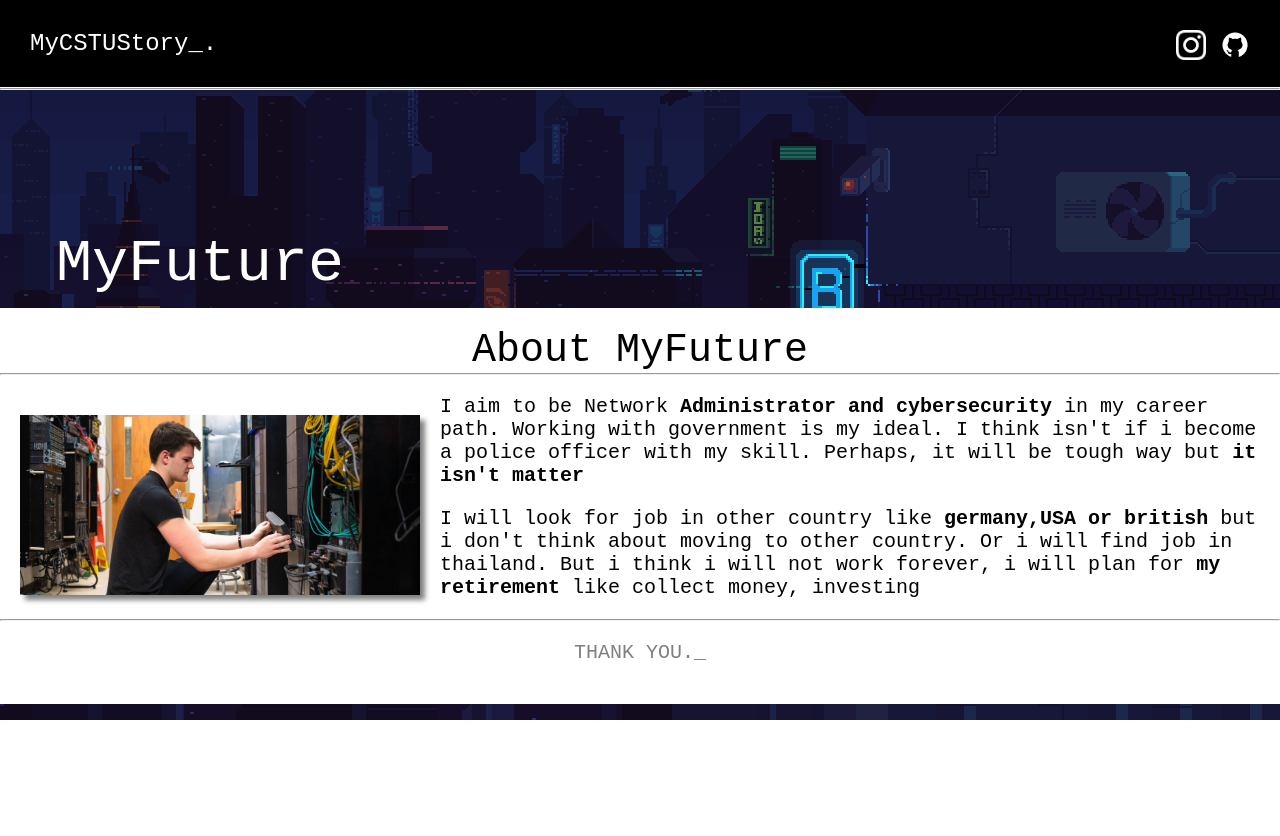
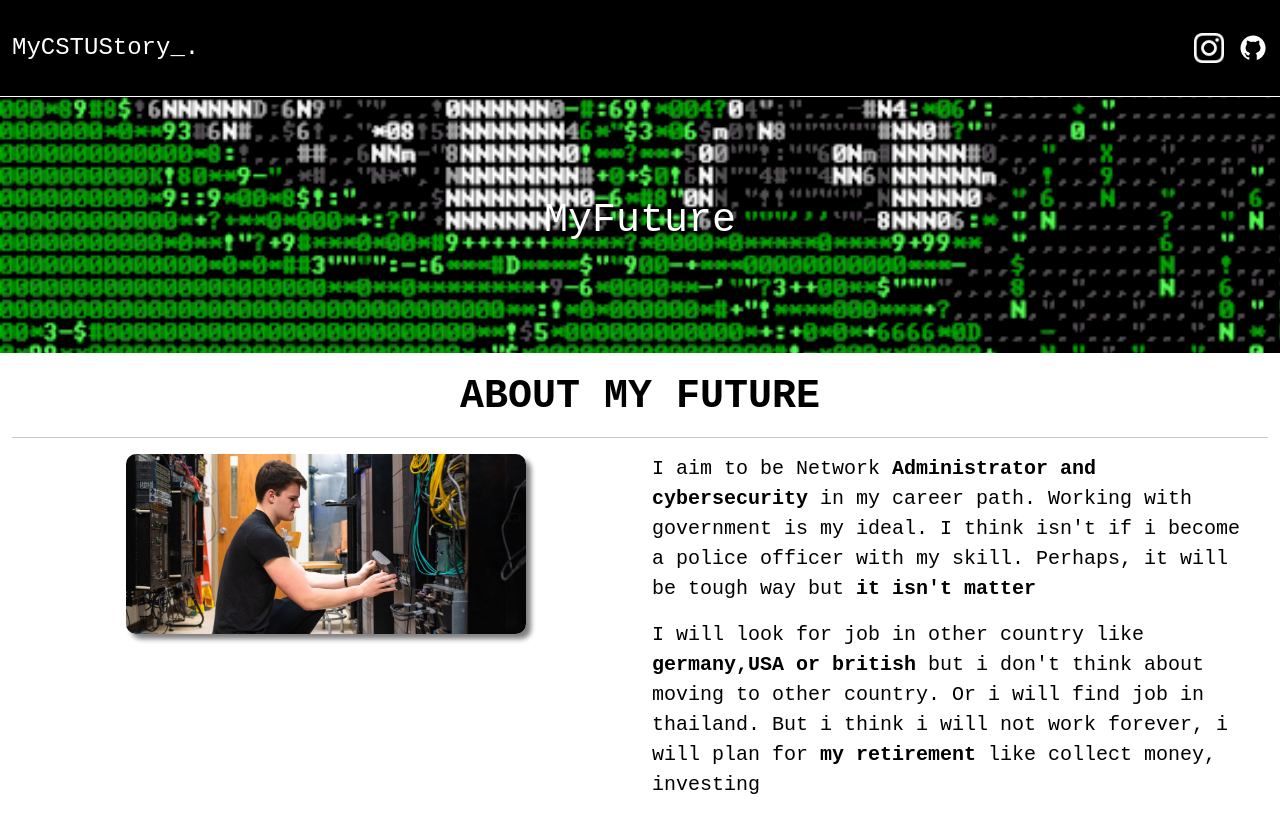
Before and after one commit to TheepprakornRakfaen/6709650037_MyCSTUStory_03, a plain HTML site: page myfuture.html in a window 1280 px wide. Before the commit the page ends 800 px from the top, so only its background shows below. Drawn offline with nearby package versions, Linux system fonts and the light colour scheme.

Commit message:
finish index

```diff
--- a/myfuture.html
+++ b/myfuture.html
@@ -5,52 +5,42 @@
     <meta name="viewport" content="width=device-width, initial-scale=1.0">
     <link rel="stylesheet" href="mystyle.css">
     <title>MyFuture</title>
+     <!-- bootstrap -->
+     <link href="https://cdn.jsdelivr.net/npm/bootstrap@5.3.3/dist/css/bootstrap.min.css" rel="stylesheet" integrity="sha384-QWTKZyjpPEjISv5WaRU9OFeRpok6YctnYmDr5pNlyT2bRjXh0JMhjY6hW+ALEwIH" crossorigin="anonymous">
+     <script src="https://cdn.jsdelivr.net/npm/bootstrap@5.3.3/dist/js/bootstrap.bundle.min.js" integrity="sha384-YvpcrYf0tY3lHB60NNkmXc5s9fDVZLESaAA55NDzOxhy9GkcIdslK1eN7N6jIeHz" crossorigin="anonymous"></script>
 </head>
-<body>
+<body class="main2">
     <!-- หัวข้อ -->
-    <header>
+    <header class="container-fluid">
+        <p1>MyCSTUStory_.</p1>
         <ul class="header-ul">
             <li class="header-ul-li"><a href="https://www.instagram.com/chardiznable/"><img src="resource/LOGO/new-instagram-logo-white-border-icon-png-large.png" width="30" alt="IG"></a></li>
             <li class="header-ul-li"><a href="https://github.com/TheepprakornRakfaen"><img src="resource/LOGO/github.png" width="30" alt="IG"></a></li>
         </ul>
-        <p1>MyCSTUStory_.</p1>
     </header>
 
-    <hr style="clear: both;">
-
-    <!-- พื้นหลัง -->
-    <div id="img3">
-        <p id ="img1TEXT">MyFuture</p>
+    <div class="container-fluid text-center centerText">
+        <h1 class="CMDfont">MyFuture</h1>
     </div>
 
-    <div class="paragraph3">
-        <p class="Topic">About MyFuture</p>
+
+
+    <div class="container-fluid myfutureparagraph">
+        <h1 class="CMDfontheader"> ABOUT MY FUTURE</h1>
         <hr>
-
-        <div>
-            <div class="paragraph2picturegroup1">
-                <img class="paragraph2picture" src="resource/Picture/cnsa-banner2400.jpg" width="400" alt="Network">
+        <div class="grid2">
+            <div class="container-fluid" style="text-align: center;">
+                <img src="resource/Picture/cnsa-banner2400.jpg" alt="programmer" id="img2">
             </div>
-
-            <p class="paragraphtext">I aim to be Network <span class="mark-text">Administrator and cybersecurity</span> in my career path.
-            Working with government is my ideal. I think isn't if i become a police officer with my skill. Perhaps, it will be tough way
-            but <span class="mark-text">it isn't matter</span>  </p>
-            <p class="paragraphtext"> I will look for job in other country like <span class="mark-text">germany,USA or british</span>
-            but i don't think about moving to other country. Or i will find job in thailand. But i think i will not work forever, i will plan
-            for <span class="mark-text">my retirement </span> like collect money, investing </p>
+            <div class="container-fluid">
+                <p class="CMDfont2">I aim to be Network <span class="mark-text">Administrator and cybersecurity</span> in my career path.
+                    Working with government is my ideal. I think isn't if i become a police officer with my skill. Perhaps, it will be tough way
+                    but <span class="mark-text">it isn't matter</span>  </p>
+                    <p class="CMDfont2"> I will look for job in other country like <span class="mark-text">germany,USA or british</span>
+                    but i don't think about moving to other country. Or i will find job in thailand. But i think i will not work forever, i will plan
+                    for <span class="mark-text">my retirement </span> like collect money, investing </p>
+            </div>
         </div>
-
-        <hr style="clear: both;">
-
-        <footer>
-            <p>THANK YOU._</p>
-        </footer>
-
     </div>
 </body>
 </html>
-
-
-<!-- <div class="paragraph2picturegroup2">
-    <img class="paragraph2picture" src="resource/Picture/images21.jpg" width="200" alt="Network">
-</div> -->
--- a/mystyle.css
+++ b/mystyle.css
@@ -3,8 +3,22 @@
     padding: 0px;
 }
 
-body{
+/* ภาพ background  */
+
+.main1{
     background-image: url("resource/Background/5dc350fb8ef7a2c3dbdb1e3d4bc44083.gif");
+    background-repeat: no-repeat;
+    background-size: cover;
+
+}
+.main2{
+    background-image: url("resource/Background/steamuserimages-a.akamaihd.gif");
+    background-repeat: no-repeat;
+    background-size: cover;
+
+}
+.main3{
+    background-image: url("resource/Background/Pxyz.gif");
     background-repeat: no-repeat;
     background-size: cover;
 
@@ -38,6 +52,7 @@ header{
     width: 400px;
     height: auto;
     margin-bottom: 20px;
+    box-shadow: 5px 5px 5px gray;
 }
 
 #img3{
@@ -45,6 +60,7 @@ header{
     width: 400px;
     height: auto;
     margin-bottom: 10px;
+    box-shadow: 5px 5px 5px gray;
 }
 
 #img1TEXT{
@@ -137,12 +153,9 @@ header{
     font-weight: bold;
 }
 
-.paragraph2picture{
-    clear: both;
-    margin:20px;
-    float: right;
-    display: inline;
-    box-shadow: 5px 5px 5px gray;
+.myfutureparagraph{
+   background-color: white;
+   padding: 20px;
 }
 
 footer{
```
Also changed, not shown: index.html (+1 -1 lines), myjourney.html (+10 -8 lines), 1 other file.
